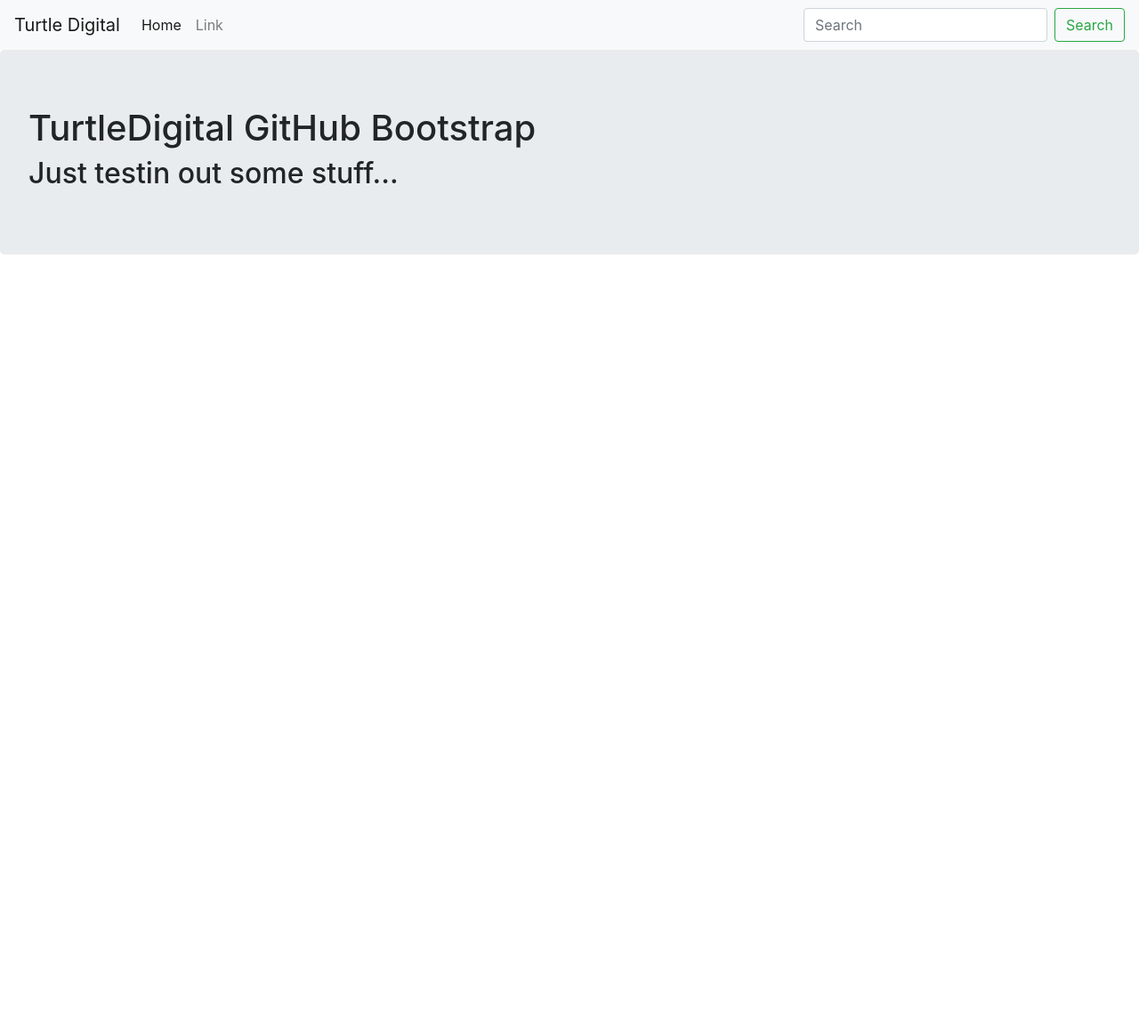
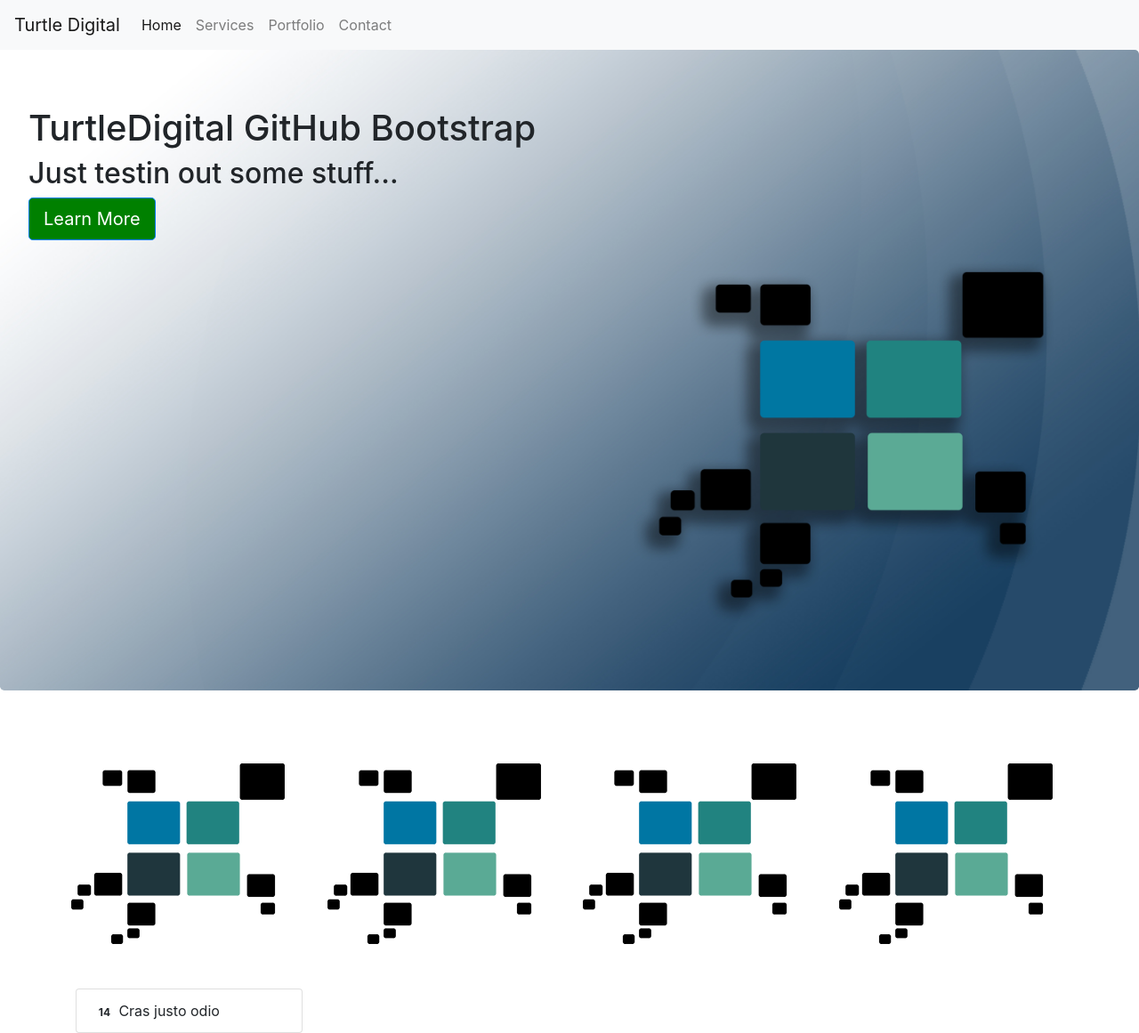
Before and after one commit to TurtleDigital/turtledigital.github.io, a plain HTML site: page index.html in a window 1280 px wide. Shown: the whole page at 89% size. Before the commit the page ends 800 px from the top, so only its background shows below. Drawn offline with nearby package versions, Linux system fonts and the light colour scheme.

Commit message:
Added more stuff

```diff
--- /dev/null
+++ b/assets/css/style.css
@@ -0,0 +1,20 @@
+.jumbotron{
+  background:url('../../assets/images/bg.jpg');
+  background-size: cover;
+  background-position: 100% 80%;
+  height: 90vh;
+}
+
+
+.jumbutton{
+  background: green;
+  outline: none;
+}
+
+.top-container{
+  padding: 50px 10px;
+}
+
+.thumbimg{
+  width: 50px;
+}
--- a/index.html
+++ b/index.html
@@ -1,5 +1,6 @@
 <!DOCTYPE html>
 <head>
+
   <meta charset="utf-8">
   <meta http-equiv="X-UA-Compatible" content="IE=edge,chrome=1">
 
@@ -9,6 +10,7 @@
   <meta name="viewport" content="width=device-width initial-scale=1">
 
   <link rel="stylesheet" href="https://stackpath.bootstrapcdn.com/bootstrap/4.3.1/css/bootstrap.min.css" integrity="sha384-ggOyR0iXCbMQv3Xipma34MD+dH/1fQ784/j6cY/iJTQUOhcWr7x9JvoRxT2MZw1T" crossorigin="anonymous">
+  <link rel="stylesheet" href="assets/css/style.css" type="text/css">
   <script src="https://code.jquery.com/jquery-3.3.1.slim.min.js" integrity="sha384-q8i/X+965DzO0rT7abK41JStQIAqVgRVzpbzo5smXKp4YfRvH+8abtTE1Pi6jizo" crossorigin="anonymous"></script>
   <script src="https://cdnjs.cloudflare.com/ajax/libs/popper.js/1.14.7/umd/popper.min.js" integrity="sha384-UO2eT0CpHqdSJQ6hJty5KVphtPhzWj9WO1clHTMGa3JDZwrnQq4sF86dIHNDz0W1" crossorigin="anonymous"></script>
   <script src="https://stackpath.bootstrapcdn.com/bootstrap/4.3.1/js/bootstrap.min.js" integrity="sha384-JjSmVgyd0p3pXB1rRibZUAYoIIy6OrQ6VrjIEaFf/nJGzIxFDsf4x0xIM+B07jRM" crossorigin="anonymous"></script>
@@ -16,8 +18,8 @@
 </head>
 <body>
 
-  <nav class="navbar navbar-expand-lg navbar-light bg-light">
-    <a class="navbar-brand" href="#">Turtle Digital</a>
+  <nav class="navbar navbar-expand-lg navbar-light bg-light navbar-static-top">
+    <a class="navbar-brand" href="index.html">Turtle Digital</a>
     <button class="navbar-toggler" type="button" data-toggle="collapse" data-target="#navbarSupportedContent" aria-controls="navbarSupportedContent" aria-expanded="false" aria-label="Toggle navigation">
       <span class="navbar-toggler-icon"></span>
     </button>
@@ -25,16 +27,18 @@
     <div class="collapse navbar-collapse" id="navbarSupportedContent">
       <ul class="navbar-nav mr-auto">
         <li class="nav-item active">
-          <a class="nav-link" href="#">Home <span class="sr-only">(current)</span></a>
+          <a class="nav-link" href="index.html">Home</a>
         </li>
         <li class="nav-item">
-          <a class="nav-link" href="#">Link</a>
+          <a class="nav-link" href="#">Services</a>
+        </li>
+        <li class="nav-item">
+          <a class="nav-link" href="#">Portfolio</a>
+        </li>
+        <li class="nav-item">
+          <a class="nav-link" href="#">Contact</a>
         </li>
       </ul>
-      <form class="form-inline my-2 my-lg-0">
-        <input class="form-control mr-sm-2" type="search" placeholder="Search" aria-label="Search">
-        <button class="btn btn-outline-success my-2 my-sm-0" type="submit">Search</button>
-      </form>
     </div>
   </nav>
 
@@ -45,8 +49,54 @@
 
   <h2>Just testin out some stuff...</h2>
 
+  <button class="btn btn-primary btn-lg jumbutton" href="#moreinfo">Learn More</button>
+
+</div>
+
+<div class="container top-container" id="moreinfo">
+  <div class="row">
+    <div class="col-xs-6 col-md-3">
+      <a href="#" class="thumbnail">
+        <img src="assets/images/turtledigital_logo_small.png" class="thumbimage" alt="...">
+      </a>
+    </div>
+    <div class="col-xs-6 col-md-3">
+      <a href="#" class="thumbnail">
+        <img src="assets/images/turtledigital_logo_small.png" class="thumbimage" alt="...">
+      </a>
+    </div>
+    <div class="col-xs-6 col-md-3">
+      <a href="#" class="thumbnail">
+        <img src="assets/images/turtledigital_logo_small.png" class="thumbimage" alt="...">
+      </a>
+    </div>
+    <div class="col-xs-6 col-md-3">
+      <a href="#" class="thumbnail">
+        <img src="assets/images/turtledigital_logo_small.png" class="thumbimage" alt="...">
+      </a>
+    </div>
+  </div>
 </div>
 
 
+<div class="container">
+
+  <div class="row">
+
+    <div class="col-md-3 col-sm-6">
+
+      <ul class="list-group">
+        <li class="list-group-item">
+          <span class="badge">14</span>
+          Cras justo odio
+        </li>
+      </ul>
+
+    </div>
+
+  </div>
+
+</div>
+
 </body>
 </html>
```
Also changed, not shown: assets/images/bg.jpg (added), assets/images/turtledigital_logo1.png (added), assets/images/turtledigital_logo_small.jpg (added), assets/images/turtledigital_logo_small.png (added), assets/images/turtledigital_social.png (added), 3 other files.
